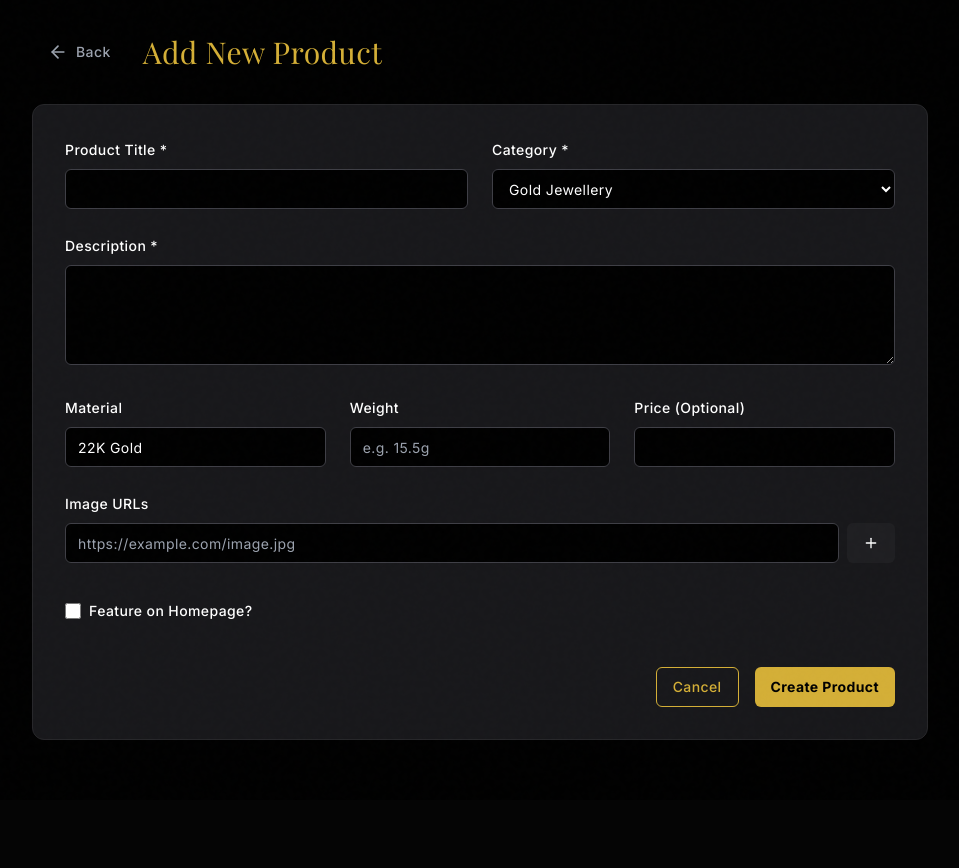
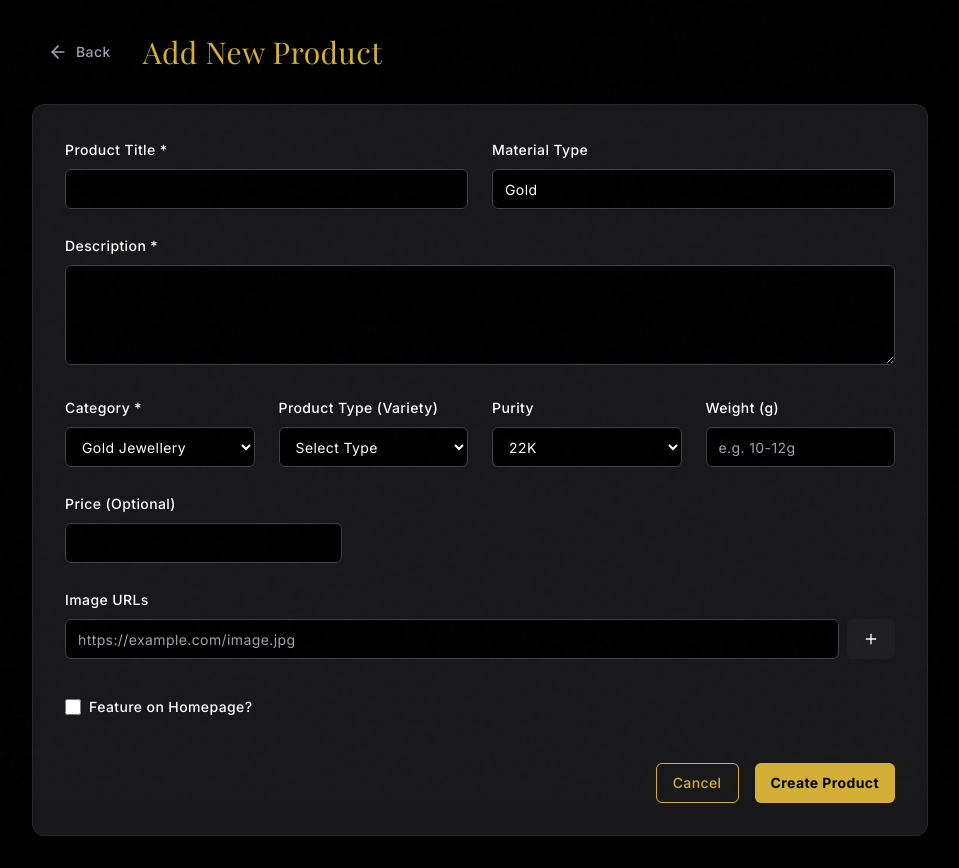
Before and after one commit to santrarony9/Chhanda-jewellers-b2b, a Next.js app: page /admin/products/new in a window 1280 px wide. Shown: the whole page, without its empty margins (160-1119 px from the left). Before the commit the page ends 800 px from the top, so only its background shows below. Built offline with nearby package versions, Linux system fonts and the light colour scheme; a web font is replaced by a local one.

Commit message:
Update Product Categories to support Purity, Variety and Weight Range

```diff
--- a/src/app/admin/products/new/page.tsx
+++ b/src/app/admin/products/new/page.tsx
@@ -17,13 +17,22 @@ export default function AddProductPage() {
         description: "",
         price: "" as number | string,
         category: "Gold Jewellery",
-        material: "22K Gold",
+        variety: "",
+        purity: "22K",
+        material: "Gold",
         weight: "",
         images: [] as string[],
         isFeatured: false
     });
 
     const categories = ["Gold Jewellery", "Diamond Jewellery", "Platinum", "Gemstones", "Coins", "Custom"];
+    const purities = ["24K", "22K", "18K", "14K", "Platinum 950", "Sterling Silver"];
+
+    // Expanded Variety List (Applicable to multiple categories)
+    const varieties = [
+        "Necklace", "Bangle", "Ring", "Earring", "Pendant", "Chain",
+        "Mangalsutra", "Bracelet", "Set", "Nose Pin", "Solitaire", "Coin"
+    ];
 
     const handleInputChange = (e: React.ChangeEvent<HTMLInputElement | HTMLTextAreaElement | HTMLSelectElement>) => {
         const { name, value } = e.target;
@@ -94,15 +103,15 @@ export default function AddProductPage() {
                                 />
                             </div>
                             <div className="space-y-2">
-                                <Label>Category *</Label>
-                                <select
-                                    name="category"
-                                    value={formData.category}
+                                <Label>Material Type</Label>
+                                <Input
+                                    name="material"
+                                    value={formData.material}
                                     onChange={handleInputChange}
-                                    className="w-full h-10 rounded-md border border-zinc-700 bg-black px-3 py-2 text-sm focus:outline-none focus:ring-2 focus:ring-primary focus:ring-offset-2"
-                                >
-                                    {categories.map(c => <option key={c} value={c}>{c}</option>)}
-                                </select>
+                                    placeholder="e.g. Yellow Gold"
+                                    required
+                                    className="bg-black border-zinc-700 focus:border-primary"
+                                />
                             </div>
                         </div>
 
@@ -117,27 +126,57 @@ export default function AddProductPage() {
                             />
                         </div>
 
-                        <div className="grid grid-cols-3 gap-6">
+                        <div className="grid grid-cols-2 md:grid-cols-4 gap-6">
                             <div className="space-y-2">
-                                <Label>Material</Label>
-                                <Input
-                                    name="material"
-                                    value={formData.material}
+                                <Label>Category *</Label>
+                                <select
+                                    name="category"
+                                    value={formData.category}
                                     onChange={handleInputChange}
-                                    className="bg-black border-zinc-700 focus:border-primary"
-                                />
+                                    className="w-full h-10 rounded-md border border-zinc-700 bg-black px-3 py-2 text-sm focus:outline-none focus:ring-2 focus:ring-primary text-white"
+                                >
+                                    {categories.map(c => <option key={c} value={c}>{c}</option>)}
+                                </select>
                             </div>
+
                             <div className="space-y-2">
-                                <Label>Weight</Label>
+                                <Label>Product Type (Variety)</Label>
+                                <select
+                                    name="variety"
+                                    value={formData.variety}
+                                    onChange={handleInputChange}
+                                    className="w-full h-10 rounded-md border border-zinc-700 bg-black px-3 py-2 text-sm focus:outline-none focus:ring-2 focus:ring-primary text-white"
+                                >
+                                    <option value="">Select Type</option>
+                                    {varieties.map(v => <option key={v} value={v}>{v}</option>)}
+                                </select>
+                            </div>
+
+                            <div className="space-y-2">
+                                <Label>Purity</Label>
+                                <select
+                                    name="purity"
+                                    value={formData.purity}
+                                    onChange={handleInputChange}
+                                    className="w-full h-10 rounded-md border border-zinc-700 bg-black px-3 py-2 text-sm focus:outline-none focus:ring-2 focus:ring-primary text-white"
+                                >
+                                    {purities.map(p => <option key={p} value={p}>{p}</option>)}
+                                </select>
+                            </div>
+
+                            <div className="space-y-2">
+                                <Label>Weight (g)</Label>
                                 <Input
                                     name="weight"
                                     value={formData.weight}
                                     onChange={handleInputChange}
-                                    placeholder="e.g. 15.5g"
+                                    placeholder="e.g. 10-12g"
                                     required
                                     className="bg-black border-zinc-700 focus:border-primary"
                                 />
                             </div>
+                        </div>
+
                         <div className="space-y-2">
                             <Label>Price (Optional)</Label>
                             <Input
@@ -145,9 +184,8 @@ export default function AddProductPage() {
                                 type="number"
                                 value={formData.price}
                                 onChange={handleInputChange}
-                                    className="bg-black border-zinc-700 focus:border-primary"
+                                className="bg-black border-zinc-700 focus:border-primary w-1/3"
                             />
-                            </div>
                         </div>
 
                         <div className="space-y-2">
--- a/src/models/Product.ts
+++ b/src/models/Product.ts
@@ -13,18 +13,24 @@ const ProductSchema = new Schema({
     category: {
         type: String,
         required: true,
-        enum: ['Bangles', 'Necklaces', 'Earrings', 'Rings', 'Pendants', 'Sets', 'Mangalsutra', 'Chains', 'Bracelets', 'Diamond'],
+        enum: ['Gold Jewellery', 'Diamond Jewellery', 'Platinum', 'Gemstones', 'Coins', 'Custom'],
     },
     variety: {
-        type: String, // e.g. "Solitaire", "Studs", "Choker" - primarily for Diamond category but flexible
+        type: String,
         required: false,
     },
+    purity: {
+        type: String,
+        required: true,
+        enum: ['14K', '18K', '22K', '24K', 'Platinum 950', 'Sterling Silver'],
+        default: '22K'
+    },
     material: {
-        type: String, // e.g., 'Gold 22K', 'Diamond', 'Platinum'
+        type: String,
         required: true,
     },
     weight: {
-        type: String, // e.g. "12.5g" - keeping as string for flexibility or number if strict
+        type: String, // Stored as string to allow ranges like "10-12g" if needed, though exact is better
         required: true,
     },
     price: {
```
Lines whose indentation alone changed are shown as unchanged.
